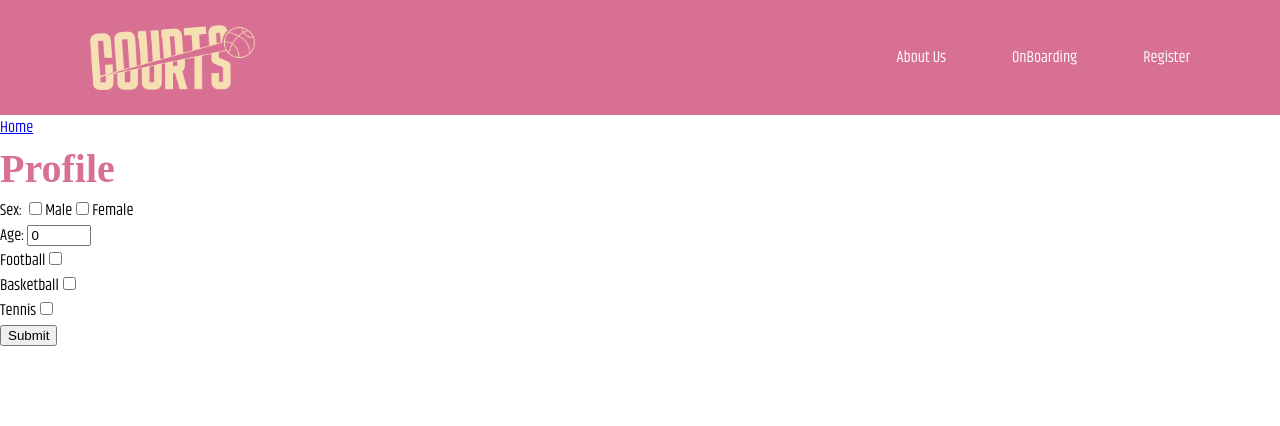
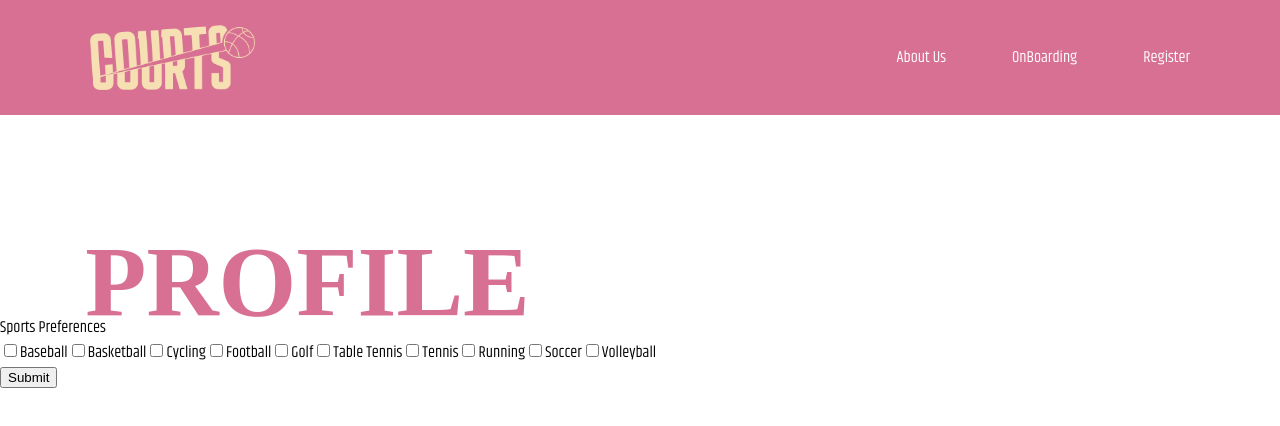
Before and after one commit to lucas-mach/Courts, a React (Create React App) app in the folder client/: page /editPreferences in a window 1280 px wide. Shown: the top 426 px of the page. Built offline with nearby package versions, Linux system fonts and the light colour scheme; a web font is replaced by a local one.

Commit message:
added more sports and college input

```diff
--- a/client/src/pages/EditPreferences.js
+++ b/client/src/pages/EditPreferences.js
@@ -6,25 +6,55 @@ import { useNavigate } from "react-router-dom";
 
 function EditPreferences() {
 
-    const [football, setfootball] = useState(false);
-    const [basketball, setbasketball] = useState(false);
-    const [tennis, settennis] = useState(false);
-    const [sex, setsex] = useState(0);
-    const [age, setage] = useState(0);
     const username = localStorage.getItem("userID");
     const naviagate = useNavigate();
+
+    const [formData, setFormData] = useState({
+        username: username,
+        //college: "",
+        baseball: false,
+        basketball: false,
+        cycling: false,
+        football: false,
+        golf: false,
+        tableTennis: false,
+        tennis: false,
+        running: false,
+        soccer: false,
+        volleyball: false
+    })
+
+    const handleChange =(e) => {
+        const value = e.target.type === 'checkbox' ? e.target.checked : e.target.value
+        const name = e.target.name
+
+        setFormData((prevState) => ({
+            ...prevState,
+            [name] : value
+        }))
+    }
+
+    console.log(formData)
 
 
     const editPref = async (event) => {
         event.preventDefault();
         try {
             const response = await axios.post("http://localhost:3001/editPreferences",
-            {   username: username,
-                sex: sex,
-                age: age,
-                football: football,
-                basketball: basketball,
-                tennis: tennis,
+            {   username: formData.username,
+                sex: formData.sex,
+                age: formData.age,
+                college: formData.college,
+                baseball: formData.baseball,
+                basketball: formData.basketball,
+                cycling: formData.cycling,
+                football: formData.football,
+                golf: formData.golf,
+                tableTennis: formData.tableTennis,
+                tennis: formData.tennis,
+                running: formData.running,
+                soccer: formData.soccer,
+                volleyball: formData.volleyball
             });
             naviagate("/");
         }
@@ -49,72 +79,100 @@ function EditPreferences() {
     //});
 
     return (
+        <div classname = "onboarding">
+            <section className = "registerSection">
+                <div className = "homeSectionContentBox">
+                    <div className = "homeSectionContent">
+                        <h1>PROFILE</h1>
+                    </div>
+                </div>
+            </section>
+
+            <section>
+                <label htmlFor="sports-pref">Sports Preferences</label>
                 <div>
-            <a href="/" class="home">Home</a>
-
-            <h2>Profile</h2>
-
-            <div class="checkboxes">
-                <label for="sex-option">Sex: </label>
-                <label>
-                    <input type="checkbox" name="sex-option" value="male" onClick = {(event) => {setsex(1)}}></input>
-                    Male
-                </label>
-                <label>
-                    <input type="checkbox" name="sex-option" value="female" onClick={(event)=>{setsex(2)}}></input>
-                    Female
-                </label>
-            </div>
-
-            <label for="age">Age: </label>
-            <input  type="number"
-                    value={age}
-                    name="age"
-                    min="18"
-                    max="120"
-                    onChange={(event)=>{setage(event.target.value)}}>
-            </input>
-
-
-            <div>
+                    <input
+                    type="checkbox"
+                    id="baseball"
+                    name="baseball"
+                    onChange={handleChange}
+                    checked={formData.baseball}
+                    />
+                    <label>Baseball</label>
+                    <input
+                    type="checkbox"
+                    id="basketball"
+                    name="basketball"
+                    onChange={handleChange}
+                    checked={formData.basketball}
+                    />
+                    <label>Basketball</label>
+                    <input
+                    type="checkbox"
+                    id="cycling"
+                    name="cycling"
+                    onChange={handleChange}
+                    checked={formData.cycling}
+                    />
+                    <label>Cycling</label>
+                    <input
+                    type="checkbox"
+                    id="football"
+                    name="football"
+                    onChange={handleChange}
+                    checked={formData.football}
+                    />
                     <label>Football</label>
                     <input
                     type="checkbox"
-                onClick = {(event) => {
-                    if (football) {
-                        setfootball(false);
-                    } else {
-                        setfootball(true);
-                    }
-                }}>
-                </input>
-            </div>
-            <div>
-                <label>Basketball</label>
+                    id="golf"
+                    name="golf"
+                    onChange={handleChange}
+                    checked={formData.golf}
+                    />
+                    <label>Golf</label>
                     <input
                     type="checkbox"
-                onClick = {(event) => {
-                    if (basketball) {
-                        setbasketball(false);
-                    } else {
-                        setbasketball(true);
-                    }
-                }}>
-                </input>
-            </div>
-            <div>
+                    id="tableTennis"
+                    name="tableTennis"
+                    onChange={handleChange}
+                    checked={formData.tableTennis}
+                    />
+                    <label>Table Tennis</label>
+                    <input
+                    type="checkbox"
+                    id="tennis"
+                    name="tennis"
+                    onChange={handleChange}
+                    checked={formData.tennis}
+                    />
                     <label>Tennis</label>
                     <input
                     type="checkbox"
-                onClick = {(event) => {
-                    if (tennis) {
-                        settennis(false);
-                    } else {
-                        settennis(true);
-                    }
-                }}>
-                </input>
+                    id="running"
+                    name="running"
+                    onChange={handleChange}
+                    checked={formData.running}
+                    />
+                    <label>Running</label>
+                    <input
+                    type="checkbox"
+                    id="soccer"
+                    name="soccer"
+                    onChange={handleChange}
+                    checked={formData.soccer}
+                    />
+                    <label>Soccer</label>
+                    <input
+                    type="checkbox"
+                    id="volleyball"
+                    name="volleyball"
+                    onChange={handleChange}
+                    checked={formData.volleyball}
+                    />
+                    <label>Volleyball</label>
                 </div>
+            </section>
             <div>
                 <button onClick={editPref}>Submit</button>
             </div>
--- a/client/src/pages/OnBoarding.js
+++ b/client/src/pages/OnBoarding.js
@@ -14,9 +14,17 @@ const OnBoarding = () => {
         sex:'man',
         url: '',
         about: '',
+        college: "",
+        baseball: false,
+        basketball: false,
+        cycling: false,
         football: false,
-        basketball: false,
-        tennis: false
+        golf: false,
+        tableTennis: false,
+        tennis: false,
+        running: false,
+        soccer: false,
+        volleyball: false
     })
 
     const handleSubmit = async (e) => {
@@ -31,10 +39,17 @@ const OnBoarding = () => {
         sex : formData.sex,
         url : formData.url,
         about : formData.about,
+        college : formData.college,
+        baseball : formData.baseball,
+        basketball : formData.basketball,
+        cycling : formData.cycling,
         football : formData.football,
-        basketball : formData.basketball,
-        tennis : formData.tennis
-
+        golf: formData.golf,
+        tableTennis: formData.tableTennis,
+        tennis : formData.tennis,
+        running : formData.running,
+        soccer : formData.soccer,
+        volleyball : formData.volleyball
      })
         navigate('/')
 
@@ -84,6 +99,16 @@ const OnBoarding = () => {
                         value={formData.first_name}
                         onChange={handleChange}
                     />
+                    <label>College</label>
+                    <input
+                        id="college"
+                        type="text"
+                        name="college"
+                        placeholder="Name of Institution"
+                        required={true}
+                        value={formData.college}
+                        onChange={handleChange}
+                    />
                     <label>Age</label>
                     <input
                         id="age"
@@ -130,12 +155,12 @@ const OnBoarding = () => {
                     <div>
                         <input
                         type="checkbox"
-                        id="football"
-                        name="football"
+                        id="baseball"
+                        name="baseball"
                         onChange={handleChange}
-                        checked={formData.football}
+                        checked={formData.baseball}
                         />
-                        <label>Football</label>
+                        <label>Baseball</label>
                         <input
                         type="checkbox"
                         id="basketball"
@@ -146,12 +171,68 @@ const OnBoarding = () => {
                         <label>Basketball</label>
                         <input
                         type="checkbox"
+                        id="cycling"
+                        name="cycling"
+                        onChange={handleChange}
+                        checked={formData.cycling}
+                        />
+                        <label>Cycling</label>
+                        <input
+                        type="checkbox"
+                        id="football"
+                        name="football"
+                        onChange={handleChange}
+                        checked={formData.football}
+                        />
+                        <label>Football</label>
+                        <input
+                        type="checkbox"
+                        id="golf"
+                        name="golf"
+                        onChange={handleChange}
+                        checked={formData.golf}
+                        />
+                        <label>Golf</label>
+                        <input
+                        type="checkbox"
+                        id="tableTennis"
+                        name="tableTennis"
+                        onChange={handleChange}
+                        checked={formData.tableTennis}
+                        />
+                        <label>Table Tennis</label>
+                        <input
+                        type="checkbox"
                         id="tennis"
                         name="tennis"
                         onChange={handleChange}
                         checked={formData.tennis}
                         />
                         <label>Tennis</label>
+                        <input
+                        type="checkbox"
+                        id="running"
+                        name="running"
+                        onChange={handleChange}
+                        checked={formData.running}
+                        />
+                        <label>Running</label>
+                        <input
+                        type="checkbox"
+                        id="soccer"
+                        name="soccer"
+                        onChange={handleChange}
+                        checked={formData.soccer}
+                        />
+                        <label>Soccer</label>
+                        <input
+                        type="checkbox"
+                        id="volleyball"
+                        name="volleyball"
+                        onChange={handleChange}
+                        checked={formData.volleyball}
+                        />
+                        <label>Volleyball</label>
                     </div>
 
                     <label htmlFor="about">About Me</label>
```
Also changed, not shown: 2 other files (tests, documents, lock files or other folders). Lines whose indentation alone changed are shown as unchanged.
